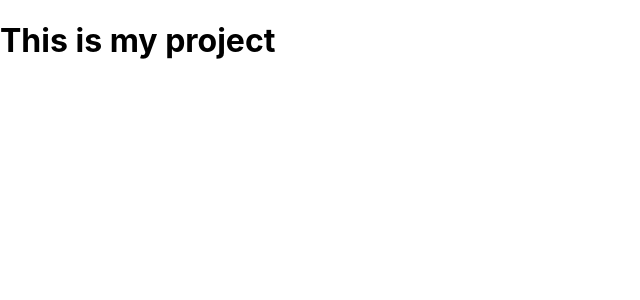
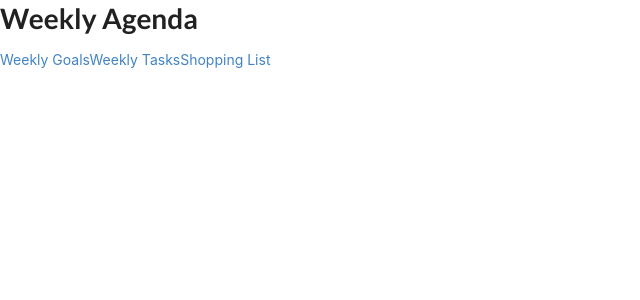
Before and after one commit to melissamfields12/weekly-agenda-app, a React (Create React App) app: page / in a window 1280 px wide. Shown: the top 300 px of the page, without its empty margins (0-640 px from the left). Built offline with nearby package versions, Linux system fonts and the light colour scheme.

Commit message:
Import BrowserRouter, set up routes, begin NavBar setup and import semantic ui.

```diff
--- a/package.json
+++ b/package.json
@@ -8,7 +8,10 @@
     "@testing-library/user-event": "^13.5.0",
     "react": "^18.2.0",
     "react-dom": "^18.2.0",
+    "react-router-dom": "^5.3.4",
     "react-scripts": "5.0.1",
+    "semantic-ui-css": "^2.5.0",
+    "semantic-ui-react": "^2.1.4",
     "web-vitals": "^2.1.4"
   },
   "scripts": {
--- a/src/components/App.js
+++ b/src/components/App.js
@@ -1,4 +1,6 @@
 import React from "react";
+import { Route, Switch } from "react-router-dom";
+
 import NavBar from "./NavBar";
 import Form from "./Form";
 import GoalContainer from "./GoalContainer";
@@ -7,13 +9,20 @@ import ShoppingContainer from "./ShoppingContainer";
 
 function App() {
   return (
-    <div >
-      <h1>This is my project</h1>
+    <div>
       <NavBar />
       <Form />
-      <GoalContainer />
-      <TaskContainer />
-      <ShoppingContainer />
+      <Switch>
+        <Route exact path="/">
+          <GoalContainer />
+        </Route>
+        <Route path="/weeklytasks">
+        <TaskContainer />
+        </Route>
+        <Route path="/shoppinglist">
+          <ShoppingContainer />
+        </Route>
+      </Switch>
     </div>
   );
 }
--- a/src/components/NavBar.js
+++ b/src/components/NavBar.js
@@ -1,9 +1,37 @@
 import React from "react";
+import { NavLink } from "react-router-dom";
 
 function NavBar() {
+    const linkStyle = {
+
+    }
+
+    const activeStyle ={
+
+    }
 
     return (
-        <div></div>
+      <div>
+        <h1>Weekly Agenda</h1>
+        <NavLink
+            to="/" exact style={linkStyle}
+            activeStyle={activeStyle}
+            >
+            Weekly Goals
+        </NavLink>
+        <NavLink
+            to="/weeklytasks" exact style={linkStyle}
+            activeStyle={activeStyle}
+            >
+            Weekly Tasks
+        </NavLink>
+        <NavLink
+            to="/shoppinglist" exact style={linkStyle}
+            activeStyle={activeStyle}
+            >
+            Shopping List
+        </NavLink>
+      </div>
     )
 }
 
--- a/src/index.js
+++ b/src/index.js
@@ -1,14 +1,16 @@
 import React from 'react';
 import ReactDOM from 'react-dom/client';
+import { BrowserRouter, Route } from "react-router-dom";
+import 'semantic-ui-css/semantic.min.css';
 import './index.css';
 import App from './components/App';
 import reportWebVitals from './reportWebVitals';
 
 const root = ReactDOM.createRoot(document.getElementById('root'));
 root.render(
-  <React.StrictMode>
+  <BrowserRouter>
     <App />
-  </React.StrictMode>
+  </BrowserRouter>
 );
 
 // If you want to start measuring performance in your app, pass a function
```
Also changed, not shown: 1 other file (tests, documents, lock files or other folders).
